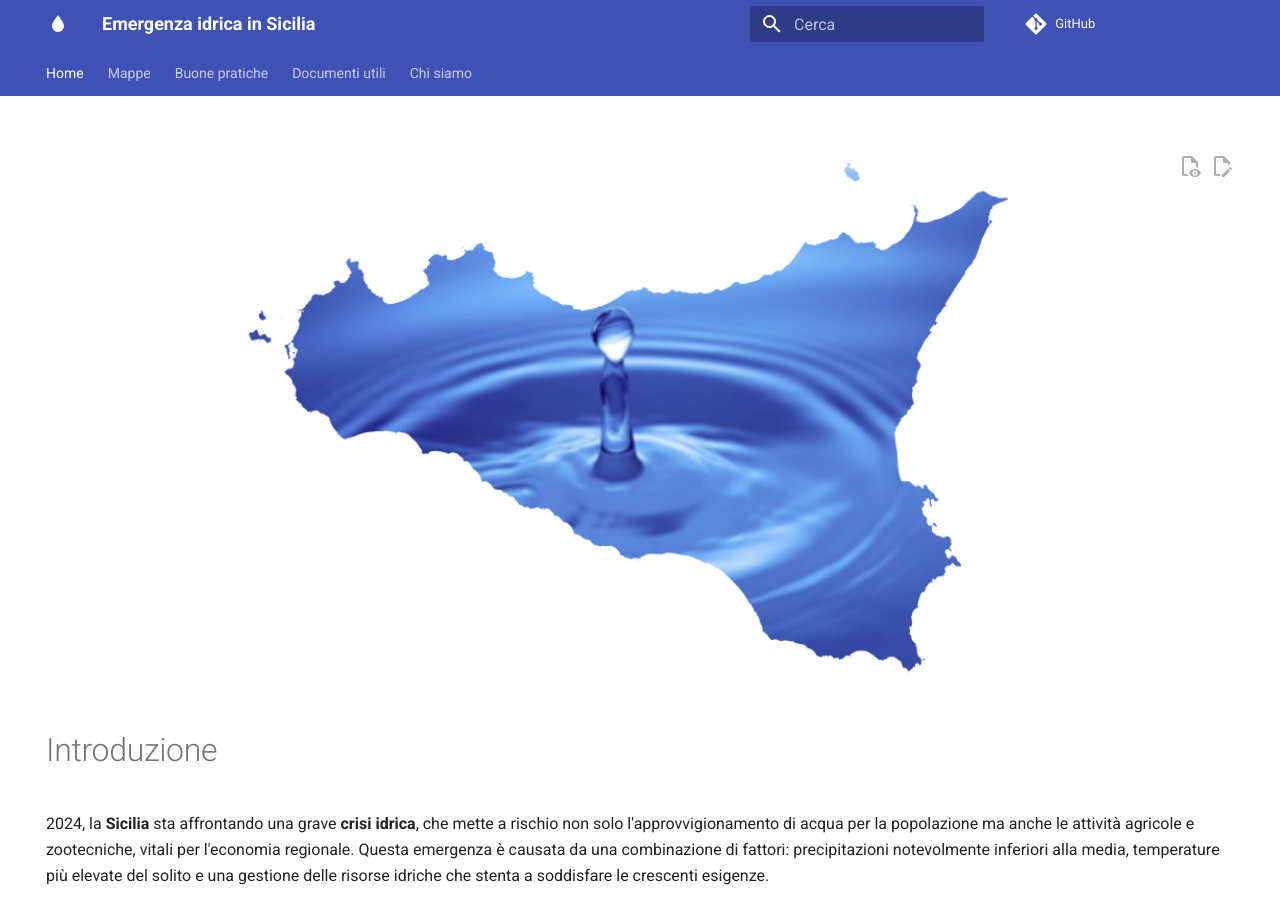
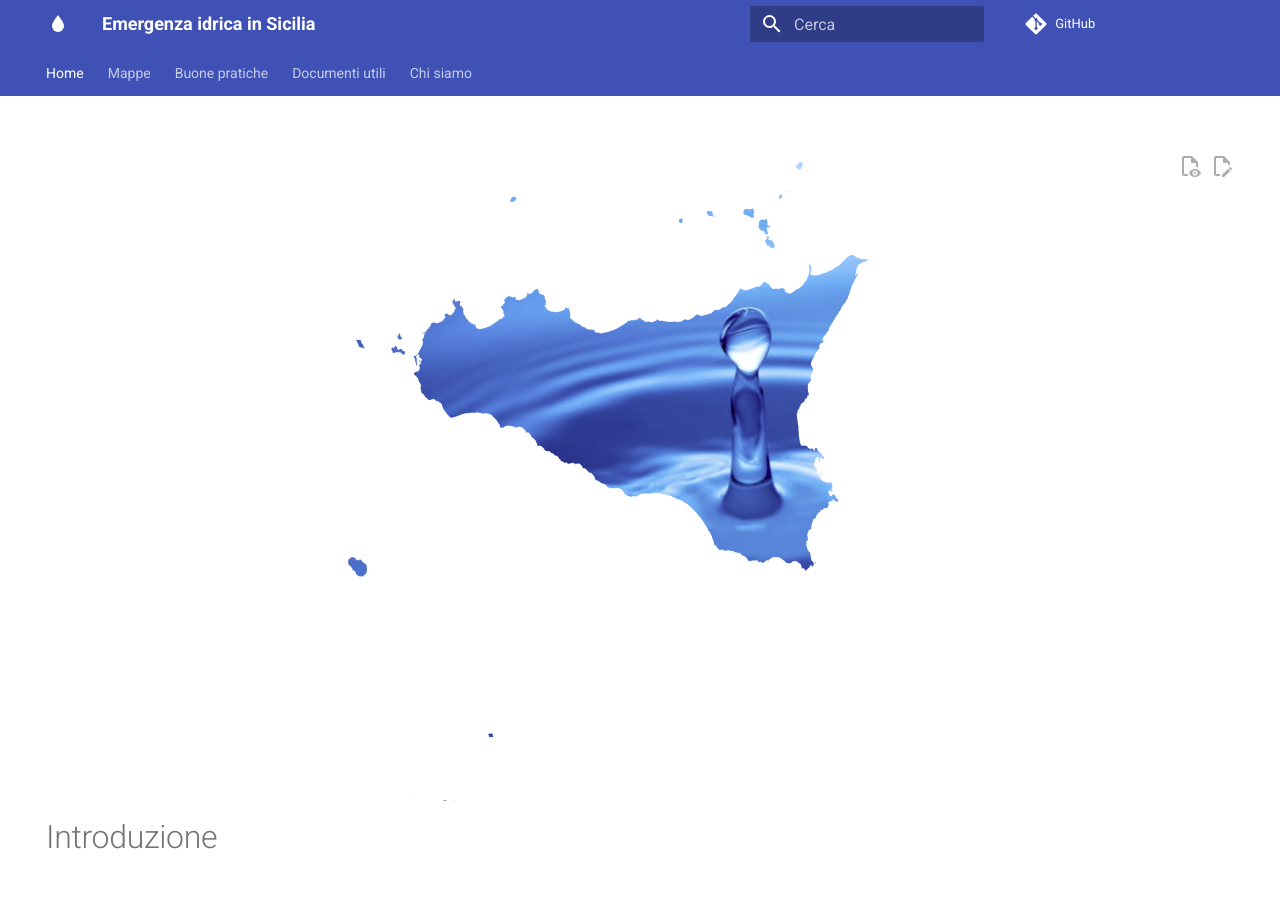
Before and after one commit to opendatasicilia/emergenza-idrica-sicilia, an MkDocs documentation site: the page built from docs/index.md, in a window 1280 px wide and 900 px high. Built offline with MkDocs 1.6.1 and Material for MkDocs 9.7.7, drawn with Linux system fonts in a browser that asks for light colours; comment, search, counter and statistics services are not loaded.

Commit message:
upgrade sicilia

```diff
--- a/docs/index.md
+++ b/docs/index.md
@@ -5,9 +5,7 @@ hide:
 title: Emergenza idrica in Sicilia
 description: Un progetto per la trasparenza e la condivisione di dati sulla crisi idrica in Sicilia
 ---
-
-![Picture](img/sicilia.png){ width="800" height="600" style="display: block; margin: 0 auto" }
-
+![Picture](img/sicilia.png){ width="520" height="640" style="display: block; margin: 0 auto" }
 # Introduzione
 
 2024, la **Sicilia** sta affrontando una grave **crisi** **idrica**, che mette a rischio non solo l'approvvigionamento di acqua per la popolazione ma anche le attività agricole e zootecniche, vitali per l'economia regionale. Questa emergenza è causata da una combinazione di fattori: precipitazioni notevolmente inferiori alla media, temperature più elevate del solito e una gestione delle risorse idriche che stenta a soddisfare le crescenti esigenze.
```
Also changed, not shown: docs/img/sicilia.png, 1 other file.
